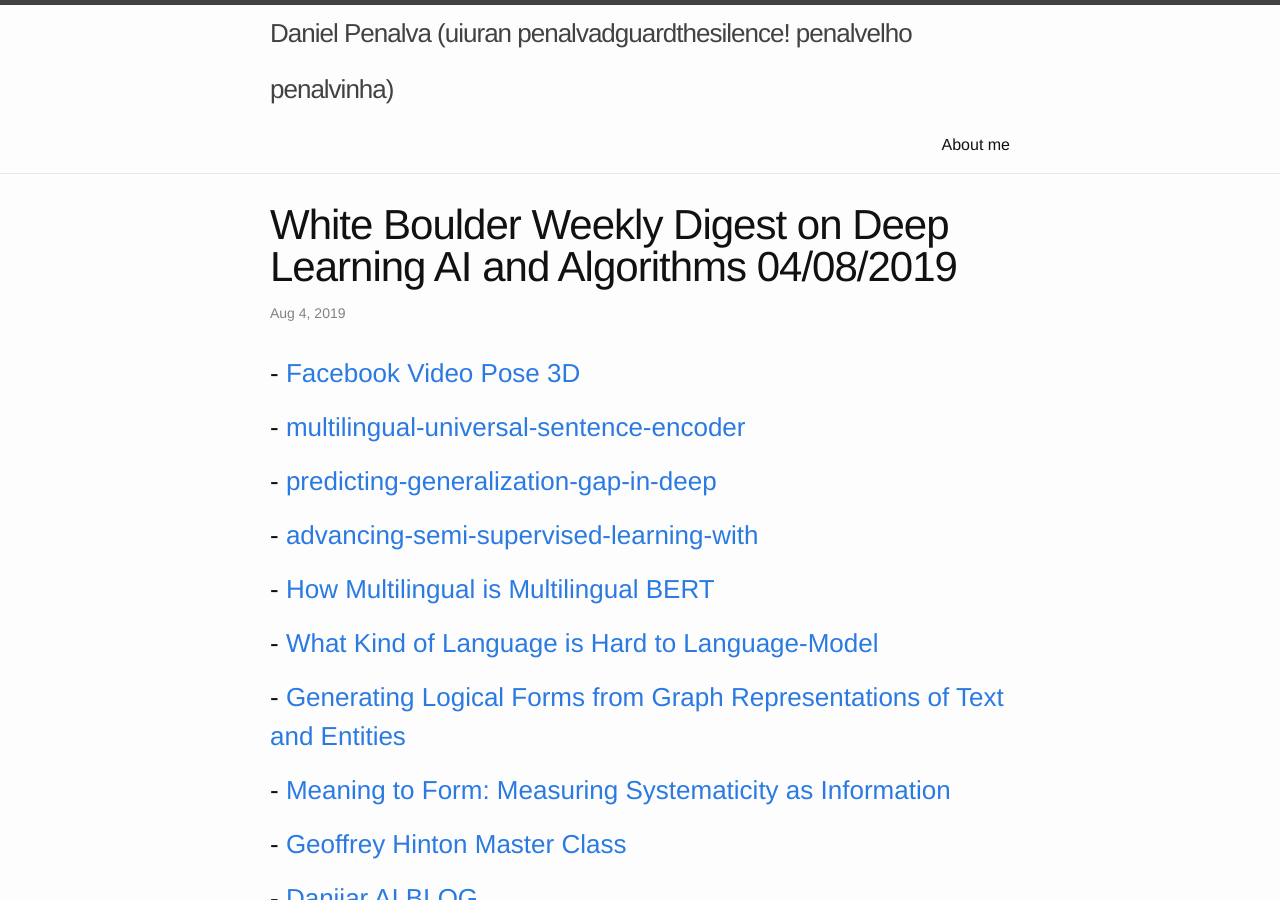
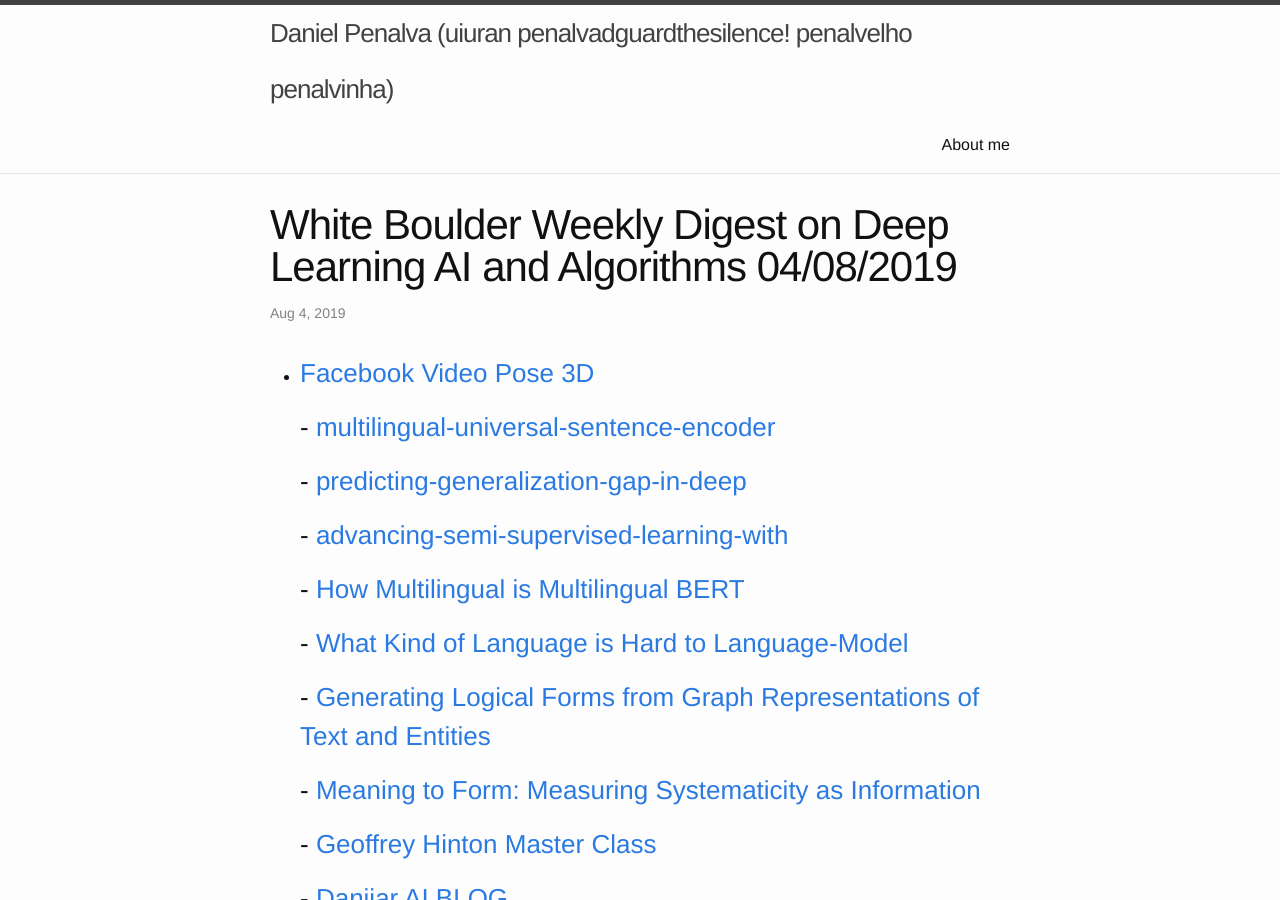
Before and after one commit to Uiuran/portfolio-datascience, a Jekyll site: the page built from _posts/2019-08-04-weekly-ai-dl-digest.markdown, in a window 1280 px wide and 900 px high. Built offline with Jekyll 4.4.1, drawn with Linux system fonts in a browser that asks for light colours; comment, search, counter and statistics services are not loaded.

```diff
--- a/_posts/2019-08-04-weekly-ai-dl-digest.markdown
+++ b/_posts/2019-08-04-weekly-ai-dl-digest.markdown
@@ -6,7 +6,7 @@ comments: true
 published: true
 ---
 
-### - [Facebook Video Pose 3D][facebookpose]
+- ### [Facebook Video Pose 3D][facebookpose]
 ### - [multilingual-universal-sentence-encoder][googleai2]
 ### - [predicting-generalization-gap-in-deep][googleai2]
 ### - [advancing-semi-supervised-learning-with][googleai2]
```
